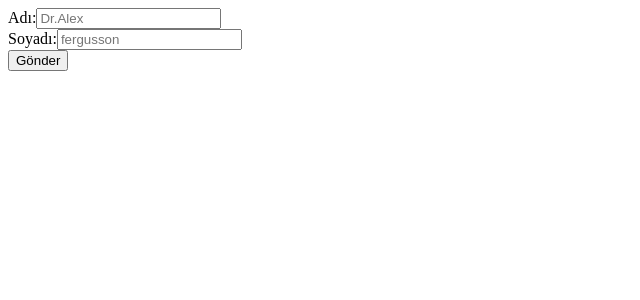
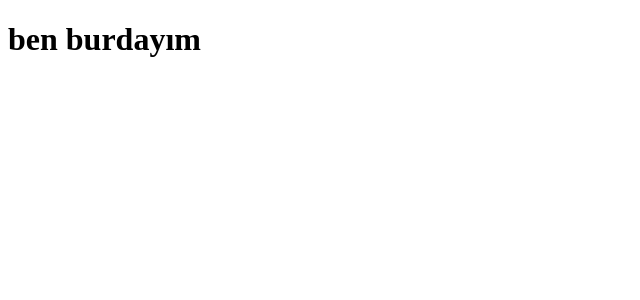
Before and after one commit to Huseyin-pektas/library-appp, a React (Create React App) app: page / in a window 1280 px wide. Shown: the top 300 px of the page, without its empty margins (0-640 px from the left). Built offline with nearby package versions, Linux system fonts and the light colour scheme.

Commit message:
bazı değişiklikler yapıldı

```diff
--- a/src/App.js
+++ b/src/App.js
@@ -13,56 +13,15 @@ kullanarak (buton->onclick) onsubmit eventine listener
 
 function App() {
 
-  const [ad,setAd]=useState("");
-  const [Soyad,setSoyad]=useState("");
 
-
- const formuDenetle =(event) => {
-  event.preventDefault();
-  /* validetion */
-  if(ad===""){
-    alert("ad boş bırakılamaz")
-    return
-  }
-  if(Soyad ===""){
-    alert("soyad boş bırakılamaz")
-    return
-  }
-  alert("FORM BAŞARILI")
-}
 
   return (
     <div className="App">
-        <form onSubmit={formuDenetle}>
-          <div>
-            <label>Adı:</label>
-            <input value={ad} onChange={(event)=>{
-              setAd(event.target.value)
-            }} placeholder="Dr.Alex"></input>
-          </div>
-          <div>
-            <label>Soyadı:</label>
-            <input value={Soyad} onChange={(event)=>{
-              setSoyad(event.target.value)
-            }} placeholder="fergusson"></input>
-          </div>
-          <div>
-           <button type="submit">Gönder</button>
-          </div>
-        </form>
+        <h1>ben burdayım
+                  </h1>
 
     </div>
   );
 }
-/*
-JAVASCRİPT TE YAPIMI BU ŞEKİLDE;
-
-const input=document.createElement("input")
-input.addEventListener.('change',(event)=>{
-  event.target.value
-})
-*/
-
-/* input handle ->1.controlled olarak çok kullanıyoruz. */
 
 export default App;
```
